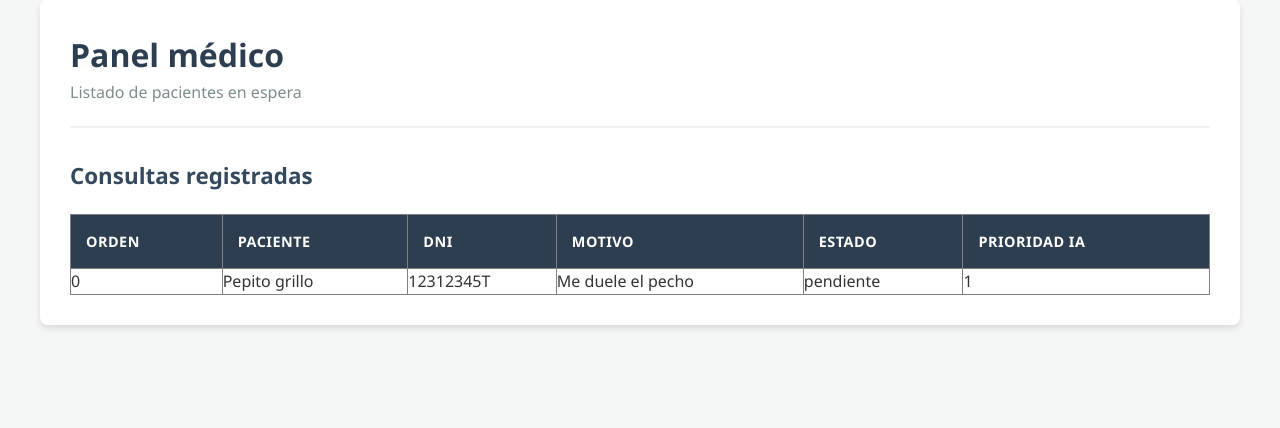
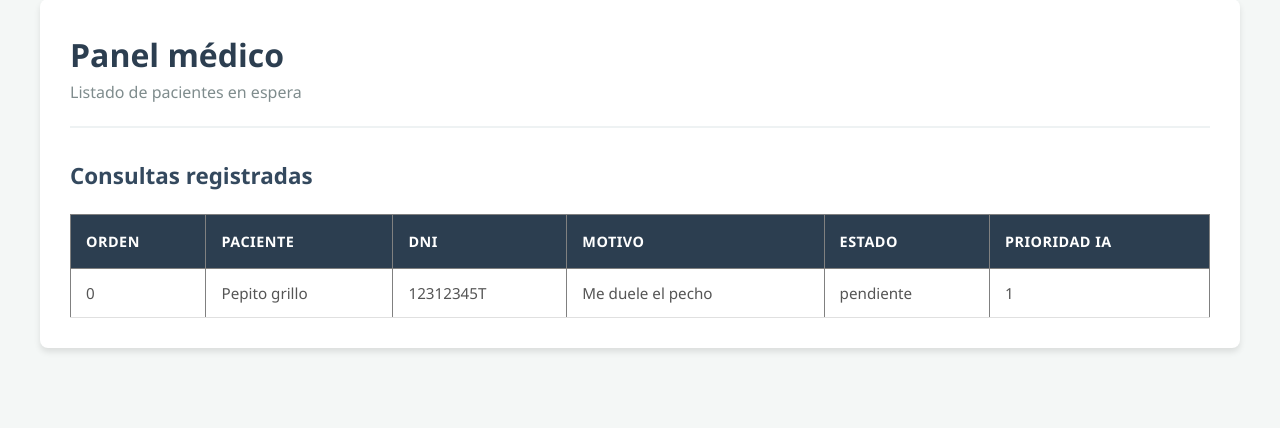
Before and after one commit to mmarinoa/tfc-backend-triaje, a Django app: template triaje/templates/triaje/panel_medico.html in a window 1280 px wide. Shown: the part 21-449 px from the top of the page. Run offline with Django 5.2, Linux system fonts and the light colour scheme; the template is opened without the code that fills it: values that come from a table or form of the project are taken from there, others are empty; data comes from the database, SQL or seed files in the repository.

Commit message:
Mejora simple de legibilidad del cuerpo de la tabla

```diff
--- a/triaje/static/triaje/panel_medico.css
+++ b/triaje/static/triaje/panel_medico.css
@@ -73,3 +73,19 @@ table th {
     text-transform: uppercase;
     letter-spacing: 0.5px;
 }
+
+table td {
+    padding: 12px 15px;
+    border-bottom: 1px solid #e0e0e0;
+    color: #555;
+    font-size: 0.95rem;
+}
+
+table tbody tr:nth-child(even) {
+    background-color: #f8f9fa;
+}
+
+table tbody tr:hover {
+    background-color: #edf2f7;
+    transition: background-color 0.2s ease;
+}
```
